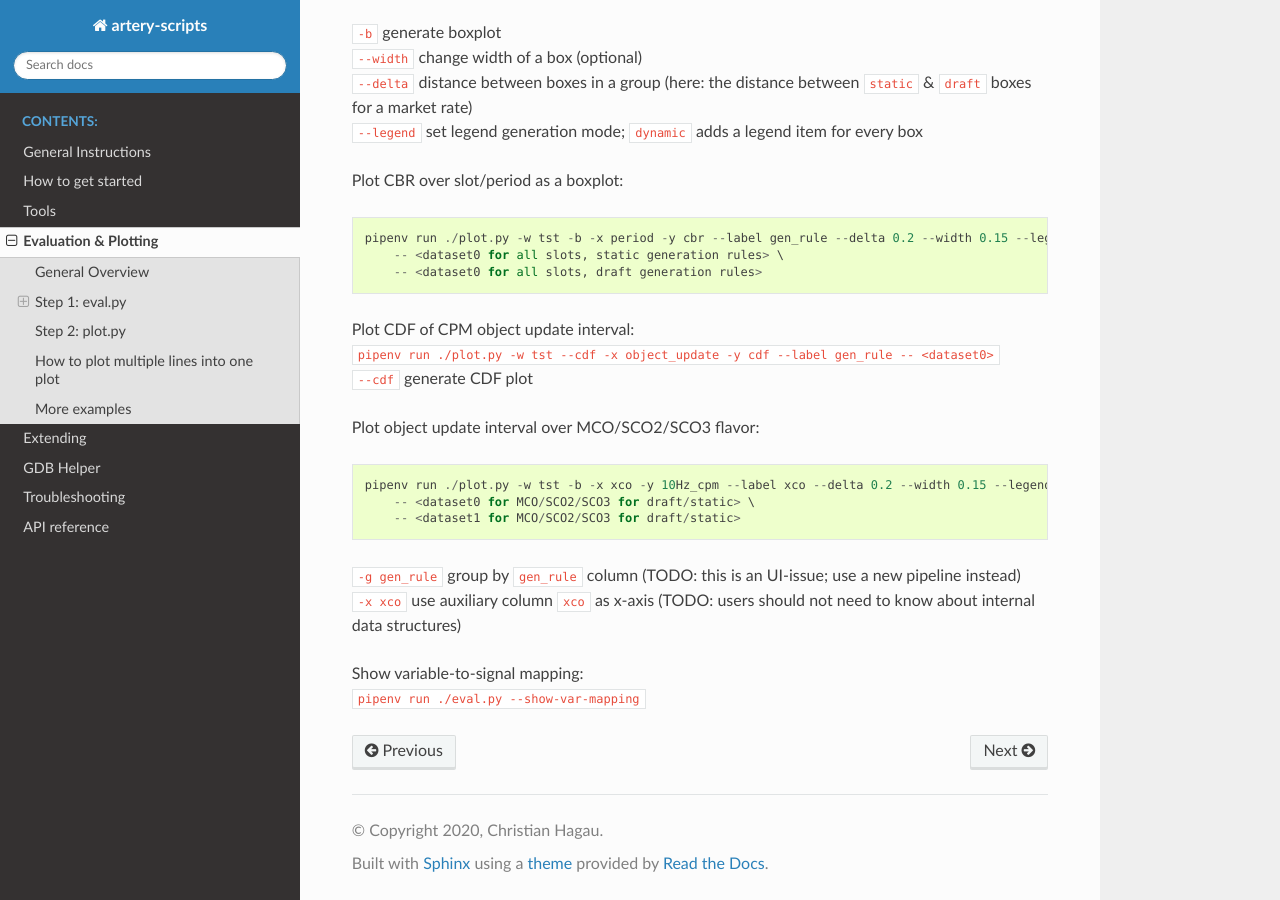
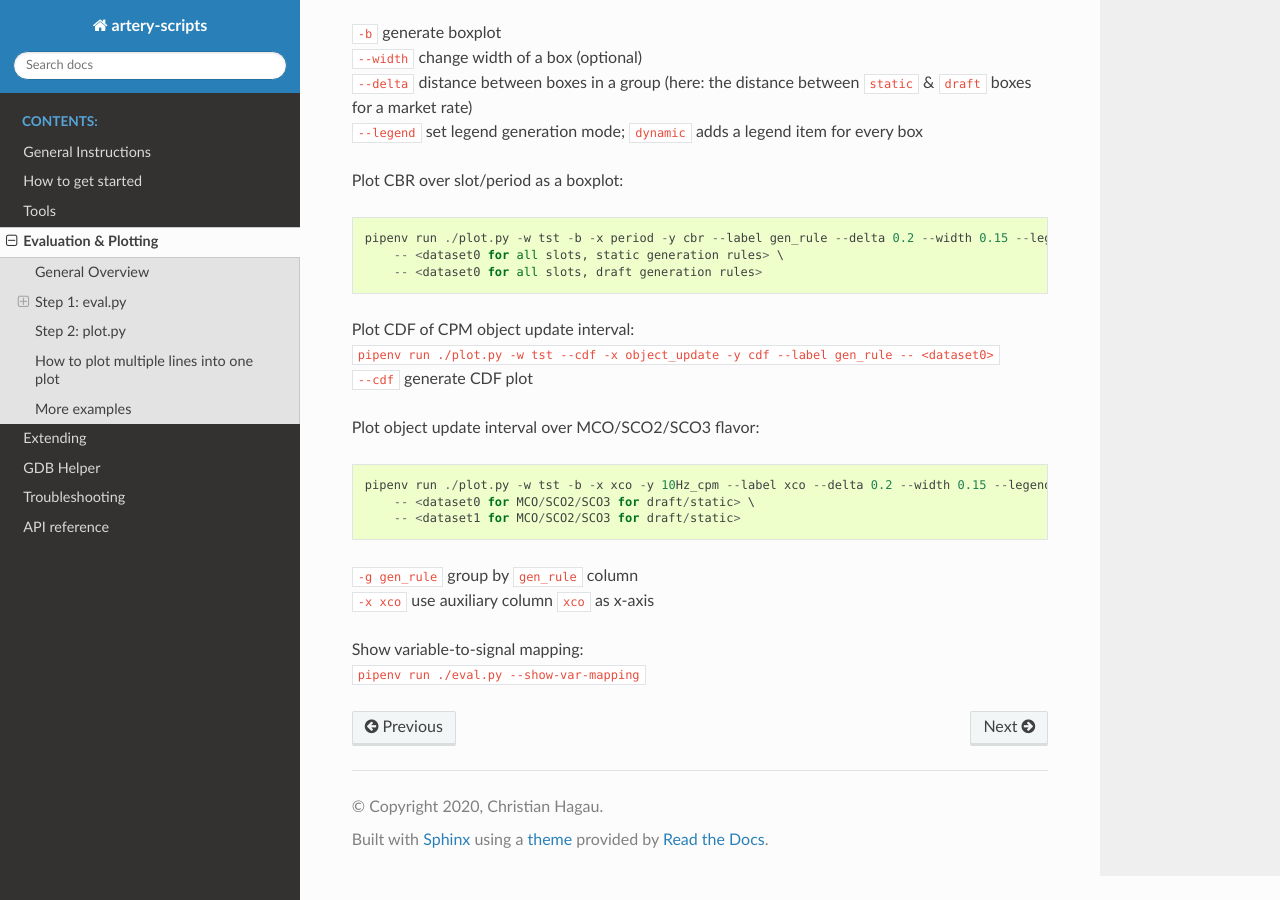
Before and after one commit to ibr-cm/ions, a Sphinx documentation site: the page built from doc/source/evaluation_plotting.md, in a window 1280 px wide and 900 px high, scrolled down 2680 px. Built offline with Sphinx 7.4.7 and the Read the Docs theme 2.0.0, drawn with Linux system fonts in a browser that asks for light colours.

Commit message:
Remove superfluous TODO

````diff
--- a/doc/source/evaluation_plotting.md
+++ b/doc/source/evaluation_plotting.md
@@ -113,8 +113,8 @@ pipenv run ./plot.py -w tst -b -x xco -y 10Hz_cpm --label xco --delta 0.2 --widt
     -- <dataset0 for MCO/SCO2/SCO3 for draft/static> \
     -- <dataset1 for MCO/SCO2/SCO3 for draft/static>
 ```
-`-g gen_rule` group by `gen_rule` column (TODO: this is an UI-issue; use a new pipeline instead)
-`-x xco` use auxiliary column `xco` as x-axis (TODO: users should not need to know about internal data structures)
+`-g gen_rule` group by `gen_rule` column
+`-x xco` use auxiliary column `xco` as x-axis
 
 Show variable-to-signal mapping:
 `pipenv run ./eval.py --show-var-mapping`
````
